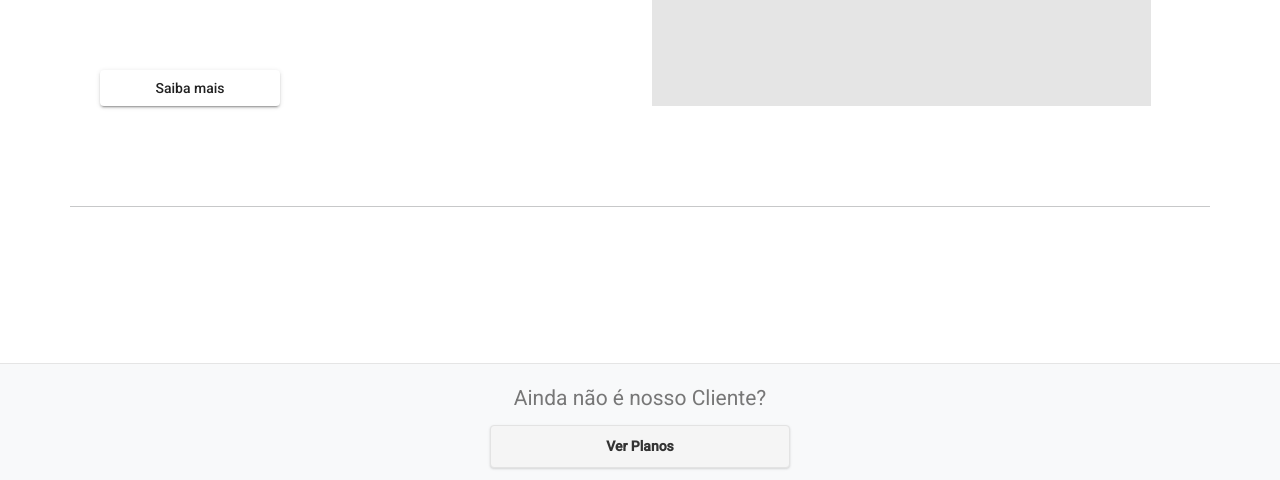
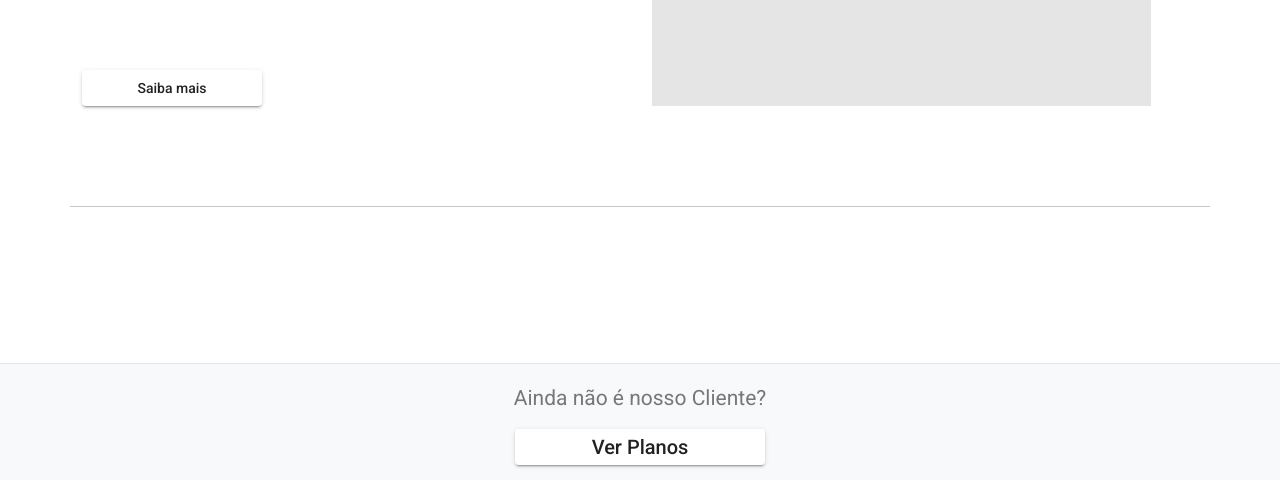
Before and after one commit to projeto-integrador-2022/qrcode-frontend, an Angular app: page / in a window 1280 px wide. Shown: the part 1698-2178 px from the top of the page. Built offline with nearby package versions, Linux system fonts and the light colour scheme.

Commit message:
[QRCT-002F] ajuste de botões

```diff
--- a/src/app/app.component.scss
+++ b/src/app/app.component.scss
@@ -1,23 +1,3 @@
-.start-button {
-  background-color: #f5f5f5 !important;
-  border: 1px solid #e3e3e3 !important;
-  border-radius: 4px;
-  color: #333;
-  cursor: pointer;
-  font-size: 14px;
-  font-weight: bold;
-  padding:  0 !important;
-  text-align: center !important;
-  width: 100px;
-  height: 45px;
-  transform: translateY(-5px);
-  margin: 0;
-  align-items: center !important;
-  box-shadow: 0 1px 3px 0 rgba(0, 0, 0, 0.1), 0 1px 2px 0 rgba(0, 0, 0, 0.06) !important;
-  &:hover {
-    background-color: #e3e3e3;
-  }
-}
 
 .container {
   margin-top: 250px;
@@ -28,24 +8,7 @@
   margin-bottom: 100px !important;
 }
 
-.large-button {
-  background-color: #f5f5f5;
-  border: 1px solid #e3e3e3;
-  border-radius: 4px;
-  color: #333;
-  cursor: pointer;
-  font-size: 14px;
-  font-weight: bold;
-  padding: 10px;
-  text-align: center;
-  width: 300px;
-  height: auto;
-  align-items: center;
-  box-shadow: 0 1px 3px 0 rgba(0, 0, 0, 0.1), 0 1px 2px 0 rgba(0, 0, 0, 0.06);
-  &:hover {
-    background-color: #e3e3e3;
-  }
-}
+
 
 .card {
   box-shadow: 0 1px 3px 0 rgba(0, 0, 0, 0.1), 0 1px 2px 0 rgba(0, 0, 0, 0.06);
--- a/src/app/features/pages/landing-page/landing-page.component.html
+++ b/src/app/features/pages/landing-page/landing-page.component.html
@@ -14,7 +14,7 @@
         </div>
 
         <hr class="my-4">
-        <a mat-raised-button color="default" class="button-bottom ml-5" type="button" [routerLink]="'./about'"
+        <a mat-raised-button color="default" class="button-bottom" type="button" [routerLink]="'./about'"
         (click)="navigateTo()"> Saiba mais </a>
     </div>
 
--- a/src/app/features/pages/landing-page/landing-page.component.scss
+++ b/src/app/features/pages/landing-page/landing-page.component.scss
@@ -9,7 +9,7 @@
 }
 
 .button-bottom {
-    margin-left: 30px;
+    margin-left: 12px;
     transform: translateY(-237px);
     width: 180px;
 
--- a/src/app/features/pages/payment-plans/payment-plans.component.html
+++ b/src/app/features/pages/payment-plans/payment-plans.component.html
@@ -13,8 +13,9 @@
                             <p class="card-text">{{ITEM.PRICE}}</p>
                         </div>
 
-                        <a class="btn btn-primary btn-lg start-button text-center" [routerLink]="'./about'"
-                            routerLinkActive="activebutton" (click)="navigateTo(i)">Assinar</a>
+                        <a mat-raised-button color="default" class="btn mb-3" type="button" [routerLink]="'./about'"
+                        (click)="navigateTo(i)">Assinar</a>
+
                     </div>
                 </div>
             </div>
@@ -30,8 +31,8 @@
                             <p class="card-text">{{ITEM.PRICE}}</p>
                         </div>
 
-                        <a class="btn btn-primary btn-lg start-button mt-3 text-center" [routerLink]="'./about'"
-                            routerLinkActive="activebutton" (click)="navigateTo(i)">Assinar</a>
+                        <a mat-raised-button color="default" class="btn mb-3" type="button" [routerLink]="'./about'"
+                        (click)="navigateTo(i)">Assinar</a>
                     </div>
                 </div>
             </ng-template>
--- a/src/app/features/pages/payment-plans/payment-plans.component.scss
+++ b/src/app/features/pages/payment-plans/payment-plans.component.scss
@@ -29,9 +29,7 @@
     min-height: 20rem;
 }
 
-.start-button {
-    padding: 10px !important;
-}
+
 @media (max-width:991px) {
     .card {
         width: 100%;
--- a/src/app/shared/components/footer/footer.component.html
+++ b/src/app/shared/components/footer/footer.component.html
@@ -10,8 +10,8 @@
             </div>
 
             <div class="row justify-content-md-center">
-                <a class="btn btn-primary btn-lg large-button mt-3" [routerLink]="'./about'"
-                routerLinkActive="activebutton" (click)="navigateTo()">Ver Planos</a>
+                <a mat-raised-button color="default" class="btn-lg" type="button" [routerLink]="'./about'"
+                    (click)="navigateTo()"> Ver Planos </a>
             </div>
         </div>
 
--- a/src/app/shared/components/footer/footer.component.scss
+++ b/src/app/shared/components/footer/footer.component.scss
@@ -16,3 +16,8 @@
   padding: 10px 0;
   margin-top: 20px;
 }
+
+.btn-lg {
+  margin-top: 20px;
+  width: 250px;
+}
```
Also changed, not shown: 1 other file (tests, documents, lock files or other folders).
